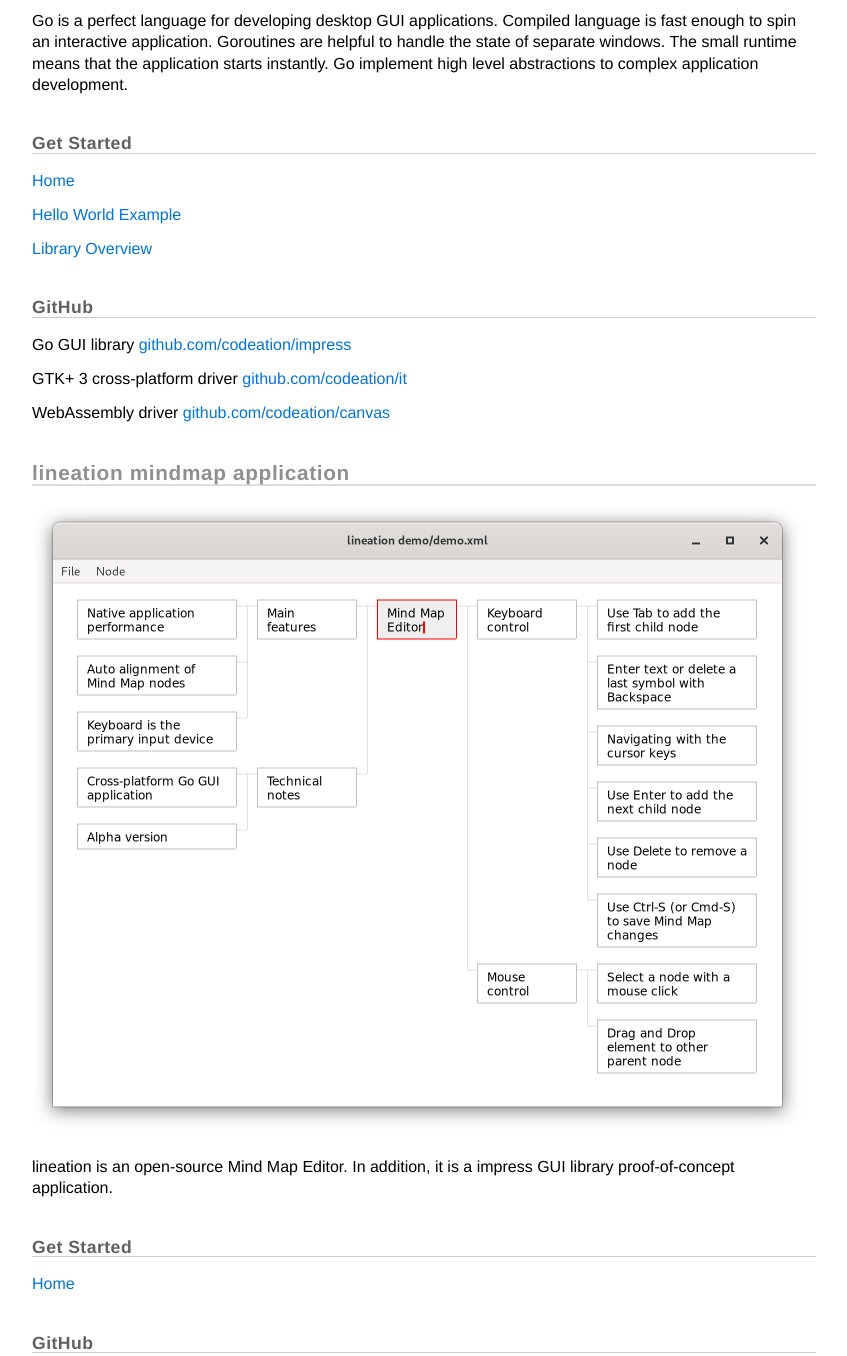
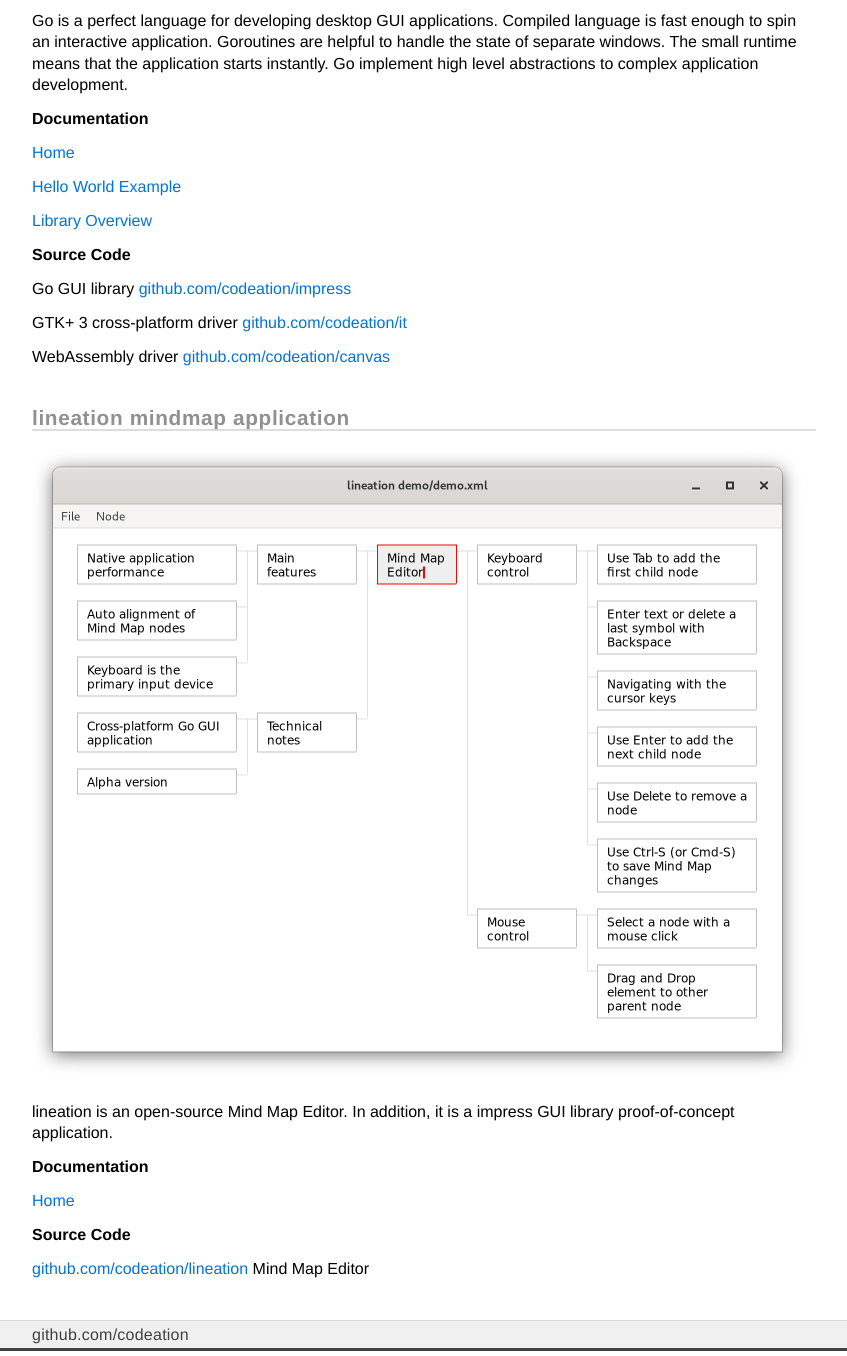
Before and after one commit to codeation/codeation.github.io, a plain HTML site: page index.html in a window 1280 px wide. Shown: the part 661-2017 px from the top of the page, without its empty margins (216-1063 px from the left). Drawn offline with Linux system fonts and the light colour scheme.

Commit message:
Update docs

```diff
--- a/index.html
+++ b/index.html
@@ -311,20 +311,20 @@ a:hover {
 <p><a href="https://pkg.go.dev/github.com/codeation/impress"><img src="https://pkg.go.dev/badge/github.com/codeation/impress" alt="PkgGoDev"></a></p>
 <p><img src="https://codeation.github.io/images/scratch.png" width="290" height="140" /></p>
 <p>Go is a perfect language for developing desktop GUI applications. Compiled language is fast enough to spin an interactive application. Goroutines are helpful to handle the state of separate windows. The small runtime means that the application starts instantly. Go implement high level abstractions to complex application development.</p>
-<h2>Get Started</h2>
+<p><strong>Documentation</strong></p>
 <p><a href="https://codeation.github.io/impress/index.html">Home</a></p>
 <p><a href="https://codeation.github.io/impress/hello-world.html">Hello World Example</a></p>
 <p><a href="https://codeation.github.io/impress/library-overview.html">Library Overview</a></p>
-<h2>GitHub</h2>
+<p><strong>Source Code</strong></p>
 <p>Go GUI library <a href="https://github.com/codeation/impress">github.com/codeation/impress</a></p>
 <p>GTK+ 3 cross-platform driver <a href="https://github.com/codeation/it">github.com/codeation/it</a></p>
 <p>WebAssembly driver <a href="https://github.com/codeation/canvas">github.com/codeation/canvas</a></p>
 <h1>lineation mindmap application</h1>
 <p><img src="https://codeation.github.io/images/lineation_demo.png" width="782" height="636" /></p>
 <p>lineation is an open-source Mind Map Editor. In addition, it is a impress GUI library proof-of-concept application.</p>
-<h2>Get Started</h2>
+<p><strong>Documentation</strong></p>
 <p><a href="https://codeation.github.io/lineation/index.html">Home</a></p>
-<h2>GitHub</h2>
+<p><strong>Source Code</strong></p>
 <p><a href="https://github.com/codeation/impress">github.com/codeation/lineation</a> Mind Map Editor</p>
 
 
```
Also changed, not shown: impress/index.html (+1 -1 lines), lineation/index.html (+2 -0 lines).
